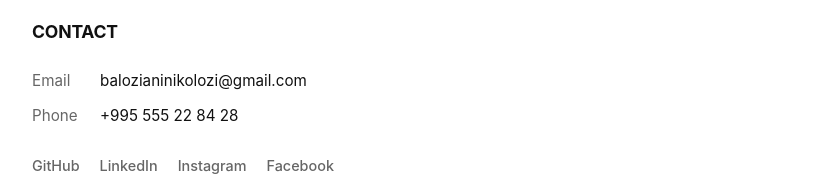
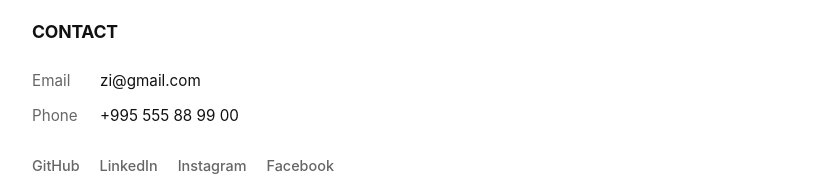
Before and after one commit to Nikabaloziani/Nikabaloziani.github.io, a plain HTML site: page index.html in a window 1280 px wide. Shown: the part 2109-2288 px from the top of the page, without its empty margins (233-1046 px from the left). Drawn offline with Linux system fonts and the light colour scheme.

Commit message:
Update index.html

```diff
--- a/index.html
+++ b/index.html
@@ -468,8 +468,8 @@
             <h2>Contact</h2>
             <div class="contact-methods">
                 <div class="contact-row"><span>Email</span> <a
-                        href="mailto:balozianinikolozi@gmail.com">balozianinikolozi@gmail.com</a></div>
-                <div class="contact-row"><span>Phone</span> <a href="tel:+995555228428">+995 555 22 84 28</a></div>
+                        href="mailto:balozianinikolozi@gmail.com">zi@gmail.com</a></div>
+                <div class="contact-row"><span>Phone</span> <a href="tel:+995555228428">+995 555 88 99 00</a></div>
             </div>
             <ul class="social-links">
                 <li><a href="https://github.com/Nikabaloziani" target="_blank" rel="noopener">GitHub</a></li>
```
